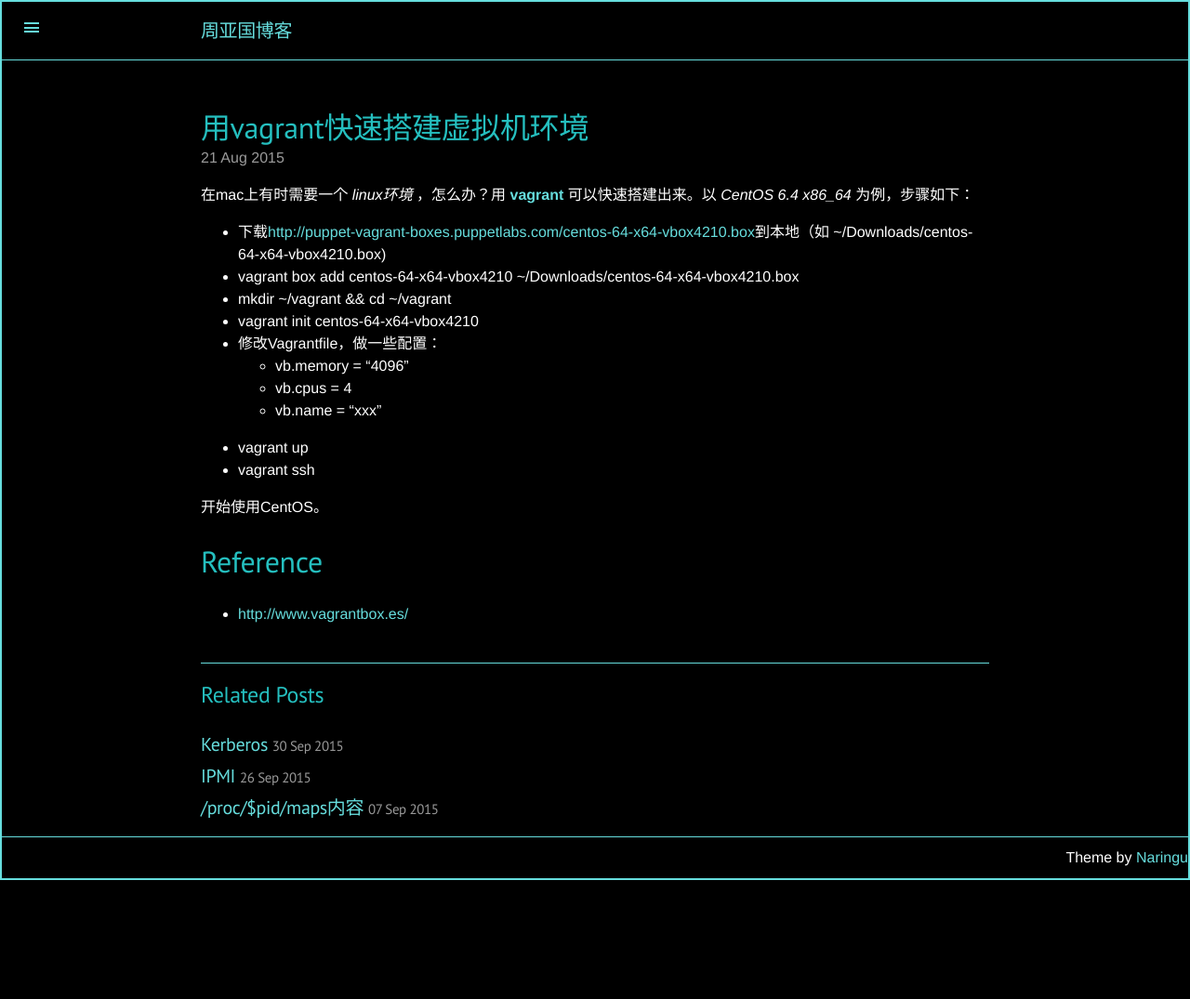
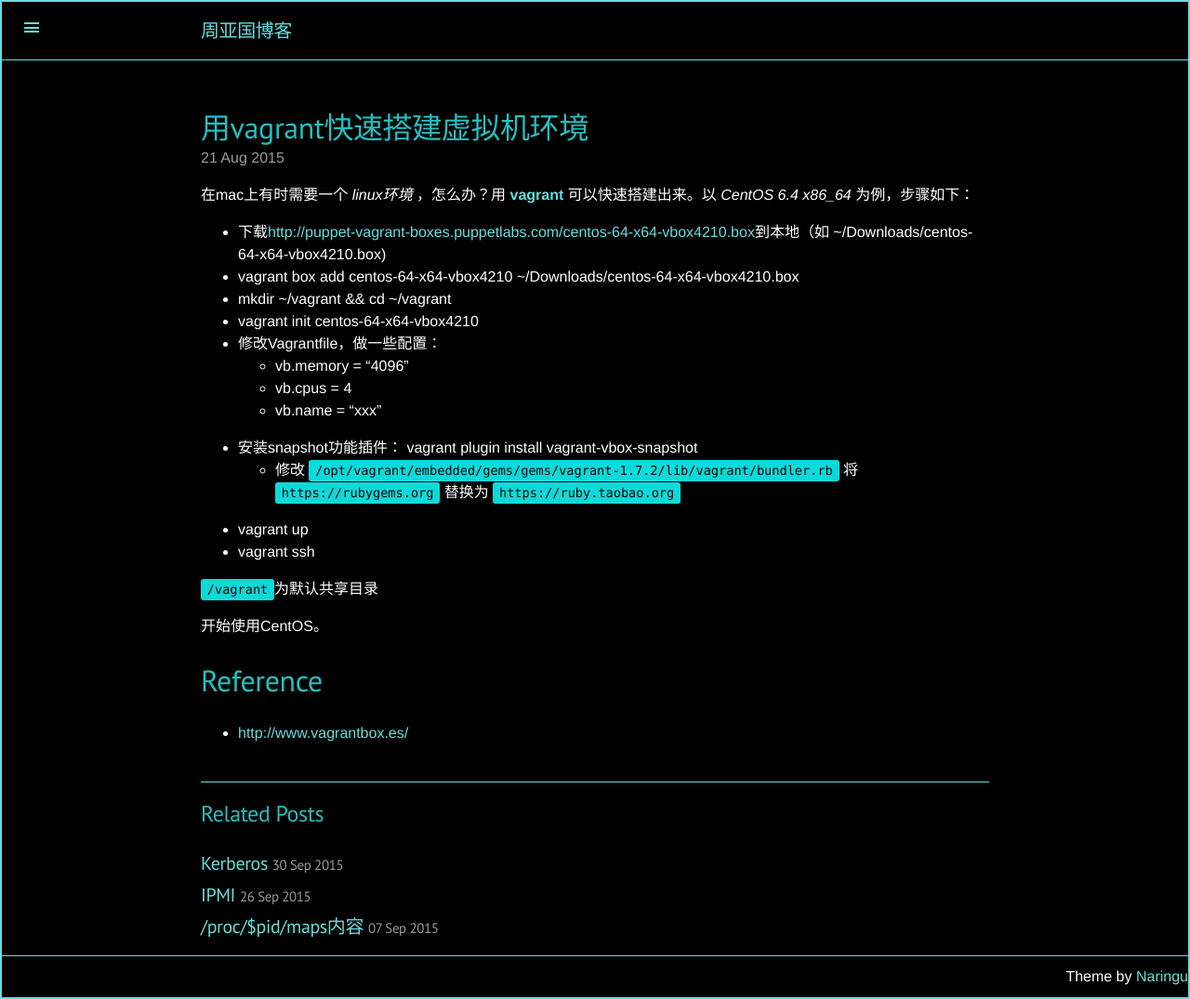
Before and after one commit to CheeseLee/zhouyaguo.github.io, a Jekyll site: the page built from _posts/2015-08-21-vagrant.md, in a window 1280 px wide. Shown: the whole page at 93% size. Built offline with Jekyll 4.4.1, drawn with Linux system fonts in a browser that asks for light colours; Markdown is read by kramdown in place of the engine named in the settings; comment, search, counter and statistics services are not loaded; before the commit the page ends 947 px from its top, so only the background shows below that.

Commit message:
polish vagrant

```diff
--- a/_posts/2015-08-21-vagrant.md
+++ b/_posts/2015-08-21-vagrant.md
@@ -16,8 +16,12 @@ categories:
 	- vb.memory = "4096"
 	- vb.cpus = 4
 	- vb.name = "xxx"
+- 安装snapshot功能插件： vagrant plugin install vagrant-vbox-snapshot
+	- 修改 `/opt/vagrant/embedded/gems/gems/vagrant-1.7.2/lib/vagrant/bundler.rb` 将 `https://rubygems.org` 替换为 `https://ruby.taobao.org`
 - vagrant up
 - vagrant ssh
+
+`/vagrant`为默认共享目录
 
 开始使用CentOS。
 
```
